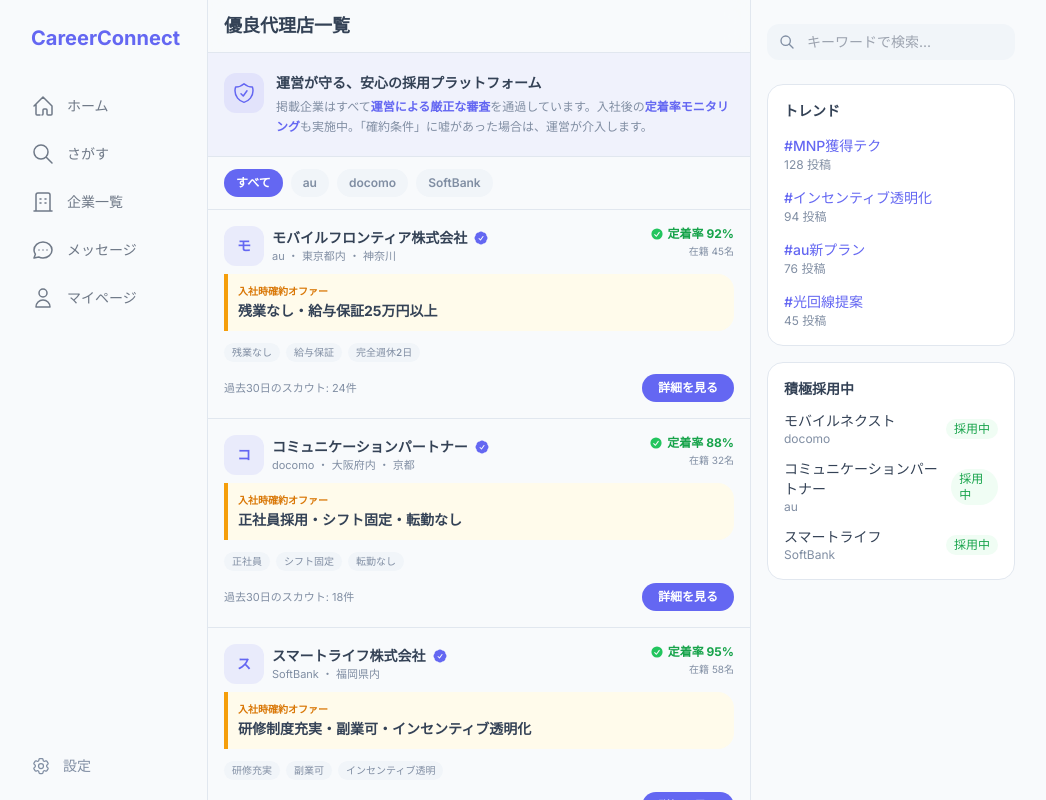
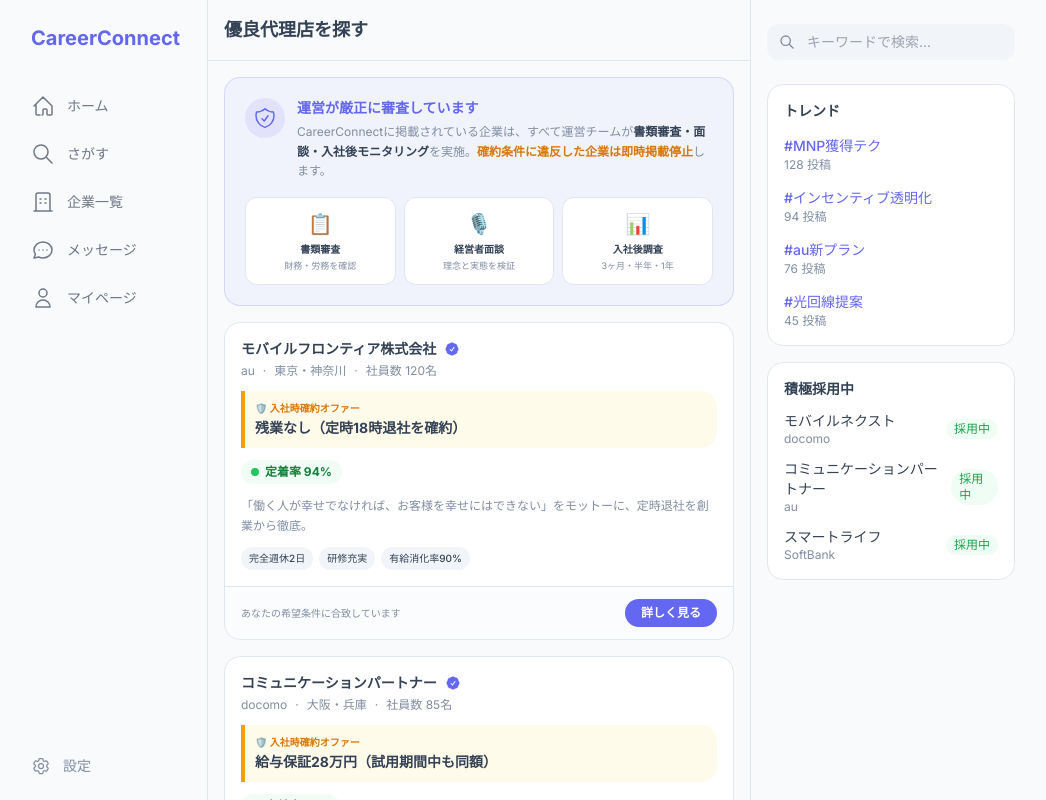
Before and after one commit to kmahm402-eng/careerconnect, a Next.js app: page /companies in a window 1280 px wide. Shown: the top 800 px of the page, without its empty margins (121-1167 px from the left). Built offline with nearby package versions, Linux system fonts and the light colour scheme.

Commit message:
Update page.tsx

```diff
--- a/src/app/(main)/companies/page.tsx
+++ b/src/app/(main)/companies/page.tsx
@@ -1,68 +1,26 @@
 "use client";
-import { useState } from "react";
-
-const COMPANIES = [
-  { id:"1", name:"モバイルフロンティア株式会社", carrier:"au", area:"東京都内 ・ 神奈川", verified:true, retention:"92%", commitment:"残業なし・給与保証25万円以上", tags:["残業なし","給与保証","完全週休2日"], scouts:24, staff:45 },
-  { id:"2", name:"コミュニケーションパートナー", carrier:"docomo", area:"大阪府内 ・ 京都", verified:true, retention:"88%", commitment:"正社員採用・シフト固定・転勤なし", tags:["正社員","シフト固定","転勤なし"], scouts:18, staff:32 },
-  { id:"3", name:"スマートライフ株式会社", carrier:"SoftBank", area:"福岡県内", verified:true, retention:"95%", commitment:"研修制度充実・副業可・インセンティブ透明化", tags:["研修充実","副業可","インセンティブ透明"], scouts:31, staff:58 },
-];
-
-export default function CompaniesPage() {
-  const [filter, setFilter] = useState("");
-  const filtered = filter ? COMPANIES.filter(c => c.carrier === filter) : COMPANIES;
-
-  return (
-    <div>
-      <header className="sticky top-0 z-10 bg-background/80 backdrop-blur-md border-b px-4 py-3"><h1 className="text-lg font-bold">優良代理店一覧</h1></header>
-
-      <div className="bg-primary/5 border-b px-4 py-5">
-        <div className="flex items-start gap-3">
-          <div className="w-10 h-10 rounded-xl bg-primary/10 flex items-center justify-center shrink-0"><svg className="w-6 h-6 text-primary" fill="none" viewBox="0 0 24 24" stroke="currentColor" strokeWidth={1.5}><path strokeLinecap="round" strokeLinejoin="round" d="M9 12.75L11.25 15 15 9.75m-3-7.036A11.959 11.959 0 013.598 6 11.99 11.99 0 003 9.749c0 5.592 3.824 10.29 9 11.623 5.176-1.332 9-6.03 9-11.622 0-1.31-.21-2.571-.598-3.751h-.152c-3.196 0-6.1-1.248-8.25-3.285z"/></svg></div>
-          <div>
-            <h2 className="text-sm font-bold mb-1">運営が守る、安心の採用プラットフォーム</h2>
-            <p className="text-xs text-muted-foreground leading-relaxed">掲載企業はすべて<span className="font-semibold text-primary">運営による厳正な審査</span>を通過しています。入社後の<span className="font-semibold text-primary">定着率モニタリング</span>も実施中。「確約条件」に嘘があった場合は、運営が介入します。</p>
-          </div>
-        </div>
-      </div>
-
-      <div className="flex gap-2 px-4 py-3 border-b overflow-x-auto">
-        {["",  "au", "docomo", "SoftBank"].map(c=>(<button key={c} onClick={()=>setFilter(c)} className={"px-3 py-1.5 rounded-full text-xs font-semibold transition-all whitespace-nowrap "+(filter===c?"bg-primary text-primary-foreground":"bg-secondary text-muted-foreground hover:text-foreground")}>{c || "すべて"}</button>))}
-      </div>
-
-      <div className="divide-y">
-        {filtered.map(co => (
-          <div key={co.id} className="p-4 hover:bg-secondary/30 transition-colors">
-            <div className="flex items-start justify-between mb-2">
-              <div className="flex items-center gap-2">
-                <div className="w-10 h-10 rounded-xl bg-primary/10 flex items-center justify-center text-primary font-bold text-sm">{co.name[0]}</div>
-                <div>
-                  <div className="flex items-center gap-1.5">
-                    <span className="text-sm font-bold">{co.name}</span>
-                    {co.verified && <svg className="w-4 h-4 text-primary" viewBox="0 0 24 24" fill="currentColor"><path fillRule="evenodd" d="M8.603 3.799A4.49 4.49 0 0112 2.25c1.357 0 2.573.6 3.397 1.549a4.49 4.49 0 013.498 1.307 4.491 4.491 0 011.307 3.497A4.49 4.49 0 0121.75 12a4.49 4.49 0 01-1.549 3.397 4.491 4.491 0 01-1.307 3.497 4.491 4.491 0 01-3.497 1.307A4.49 4.49 0 0112 21.75a4.49 4.49 0 01-3.397-1.549 4.49 4.49 0 01-3.498-1.306 4.491 4.491 0 01-1.307-3.498A4.49 4.49 0 012.25 12c0-1.357.6-2.573 1.549-3.397a4.49 4.49 0 011.307-3.497 4.49 4.49 0 013.497-1.307zm7.007 6.387a.75.75 0 10-1.22-.872l-3.236 4.53L9.53 12.22a.75.75 0 00-1.06 1.06l2.25 2.25a.75.75 0 001.14-.094l3.75-5.25z" clipRule="evenodd"/></svg>}
-                  </div>
-                  <p className="text-[11px] text-muted-foreground">{co.carrier} ・ {co.area}</p>
-                </div>
-              </div>
-              <div className="text-right">
-                <div className="flex items-center gap-1"><svg className="w-3.5 h-3.5 text-green-500" fill="currentColor" viewBox="0 0 20 20"><path fillRule="evenodd" d="M10 18a8 8 0 100-16 8 8 0 000 16zm3.857-9.809a.75.75 0 00-1.214-.882l-3.483 4.79-1.88-1.88a.75.75 0 10-1.06 1.061l2.5 2.5a.75.75 0 001.137-.089l4-5.5z" clipRule="evenodd"/></svg><span className="text-xs font-bold text-green-600">定着率 {co.retention}</span></div>
-                <p className="text-[10px] text-muted-foreground mt-0.5">在籍 {co.staff}名</p>
-              </div>
-            </div>
-
-            <div className="mb-3 bg-amber-50 dark:bg-amber-900/10 border-l-4 border-amber-500 p-2.5 rounded-r-lg">
-              <p className="text-[10px] text-amber-600 dark:text-amber-500 font-bold mb-0.5">入社時確約オファー</p>
-              <p className="text-sm font-bold">{co.commitment}</p>
-            </div>
-
-            <div className="flex flex-wrap gap-1.5 mb-3">{co.tags.map((t,i)=>(<span key={i} className="text-[10px] font-medium bg-secondary px-2 py-0.5 rounded-full text-muted-foreground">{t}</span>))}</div>
-
-            <div className="flex items-center justify-between">
-              <span className="text-[11px] text-muted-foreground">過去30日のスカウト: {co.scouts}件</span>
-              <button className="px-4 py-1.5 bg-primary text-primary-foreground rounded-full text-xs font-semibold hover:opacity-90 transition">詳細を見る</button>
-            </div>
-          </div>
-        ))}
-      </div>
-    </div>
-  );
-}
+const COMPANIES=[
+{id:"1",name:"モバイルフロンティア株式会社",carrier:"au",area:"東京・神奈川",verified:true,commitment:"残業なし（定時18時退社を確約）",retention:94,employees:120,tags:["完全週休2日","研修充実","有給消化率90%"],description:"「働く人が幸せでなければ、お客様を幸せにはできない」をモットーに、定時退社を創業から徹底。"},
+{id:"2",name:"コミュニケーションパートナー",carrier:"docomo",area:"大阪・兵庫",verified:true,commitment:"給与保証28万円（試用期間中も同額）",retention:91,employees:85,tags:["転勤なし","インセンティブ明確開示"],description:"地域密着型で15年。転勤なし・地元で長く働ける環境を大切にしています。"},
+{id:"3",name:"スマートライフ株式会社",carrier:"SoftBank",area:"愛知・三重",verified:true,commitment:"完全週休2日（シフト変更なしを確約）",retention:88,employees:200,tags:["副業OK","資格取得支援"],description:"大手SoftBank代理店。社員の副業を推奨し、多様な働き方を支援。"},
+{id:"4",name:"ネクストモバイル",carrier:"au / UQ mobile",area:"福岡・熊本",verified:true,commitment:"インセンティブ計算式を入社前に完全開示",retention:92,employees:60,tags:["残業月10h以下","有給消化率85%"],description:"「見せかけの高給に騙されない」。入社前にインセンティブの計算根拠を全て開示します。"}];
+export default function CompaniesPage(){return(
+<div className="min-h-screen bg-background pb-20">
+<header className="sticky top-0 z-10 bg-background/80 backdrop-blur-md border-b px-4 py-4"><h1 className="text-lg font-bold">優良代理店を探す</h1></header>
+<div className="m-4 bg-primary/5 border border-primary/20 rounded-2xl p-5">
+<div className="flex items-start gap-3"><div className="w-10 h-10 bg-primary/10 rounded-full flex items-center justify-center shrink-0"><svg className="w-6 h-6 text-primary" fill="none" viewBox="0 0 24 24" stroke="currentColor" strokeWidth={1.5}><path strokeLinecap="round" strokeLinejoin="round" d="M9 12.75L11.25 15 15 9.75m-3-7.036A11.959 11.959 0 013.598 6 11.99 11.99 0 003 9.749c0 5.592 3.824 10.29 9 11.623 5.176-1.332 9-6.03 9-11.622 0-1.31-.21-2.571-.598-3.751h-.152c-3.196 0-6.1-1.248-8.25-3.285z"/></svg></div>
+<div><h2 className="text-sm font-bold text-primary mb-1">運営が厳正に審査しています</h2><p className="text-xs text-muted-foreground leading-relaxed">CareerConnectに掲載されている企業は、すべて運営チームが<span className="font-bold text-foreground">書類審査・面談・入社後モニタリング</span>を実施。<span className="font-bold text-amber-600">確約条件に違反した企業は即時掲載停止</span>します。</p></div></div>
+<div className="grid grid-cols-3 gap-2 mt-4">{[{icon:"📋",label:"書類審査",desc:"財務・労務を確認"},{icon:"🎙️",label:"経営者面談",desc:"理念と実態を検証"},{icon:"📊",label:"入社後調査",desc:"3ヶ月・半年・1年"}].map((item,i)=>(<div key={i} className="bg-card rounded-xl border p-3 text-center"><div className="text-xl mb-1">{item.icon}</div><div className="text-[10px] font-bold">{item.label}</div><div className="text-[9px] text-muted-foreground mt-0.5">{item.desc}</div></div>))}</div>
+</div>
+<div className="px-4 space-y-4 pb-4">{COMPANIES.map(co=>(
+<div key={co.id} className="bg-card rounded-2xl border overflow-hidden hover:shadow-md transition-shadow"><div className="p-4">
+<div className="flex items-center gap-2 mb-1"><h3 className="font-bold text-sm">{co.name}</h3>{co.verified&&<svg className="w-4 h-4 text-primary shrink-0" viewBox="0 0 24 24" fill="currentColor"><path fillRule="evenodd" d="M8.603 3.799A4.49 4.49 0 0112 2.25c1.357 0 2.573.6 3.397 1.549a4.49 4.49 0 013.498 1.307 4.491 4.491 0 011.307 3.497A4.49 4.49 0 0121.75 12a4.49 4.49 0 01-1.549 3.397 4.491 4.491 0 01-1.307 3.497 4.491 4.491 0 01-3.497 1.307A4.49 4.49 0 0112 21.75a4.49 4.49 0 01-3.397-1.549 4.49 4.49 0 01-3.498-1.306 4.491 4.491 0 01-1.307-3.498A4.49 4.49 0 012.25 12c0-1.357.6-2.573 1.549-3.397a4.49 4.49 0 011.307-3.497 4.49 4.49 0 013.497-1.307zm7.007 6.387a.75.75 0 10-1.22-.872l-3.236 4.53L9.53 12.22a.75.75 0 00-1.06 1.06l2.25 2.25a.75.75 0 001.14-.094l3.75-5.25z" clipRule="evenodd"/></svg>}</div>
+<div className="flex items-center gap-2 text-xs text-muted-foreground mb-3"><span>{co.carrier}</span><span>·</span><span>{co.area}</span><span>·</span><span>社員数 {co.employees}名</span></div>
+<div className="mb-3 bg-amber-50 dark:bg-amber-900/10 border-l-4 border-amber-500 p-2.5 rounded-r-lg"><p className="text-[10px] text-amber-600 dark:text-amber-500 font-bold mb-0.5">🛡️ 入社時確約オファー</p><p className="text-sm font-bold">{co.commitment}</p></div>
+<div className="flex items-center gap-2 mb-3"><div className="flex items-center gap-1.5 bg-green-50 dark:bg-green-950/20 px-2.5 py-1 rounded-full"><div className="w-2 h-2 bg-green-500 rounded-full"/><span className="text-xs font-bold text-green-700 dark:text-green-400">定着率 {co.retention}%</span></div></div>
+<p className="text-xs text-muted-foreground leading-relaxed mb-3">{co.description}</p>
+<div className="flex flex-wrap gap-1.5">{co.tags.map((tag,i)=>(<span key={i} className="text-[10px] font-medium px-2 py-1 rounded-md bg-secondary">{tag}</span>))}</div>
+</div>
+<div className="border-t px-4 py-3 flex items-center justify-between bg-secondary/30"><span className="text-[10px] text-muted-foreground">あなたの希望条件に合致しています</span><button className="px-4 py-1.5 bg-primary text-primary-foreground rounded-full text-xs font-semibold hover:opacity-90 transition">詳しく見る</button></div>
+</div>))}</div>
+</div>);}
```
